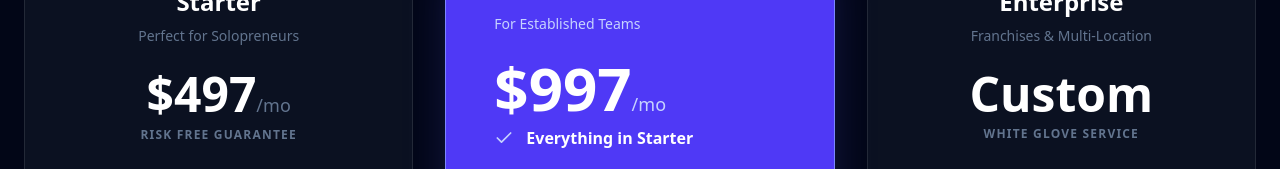
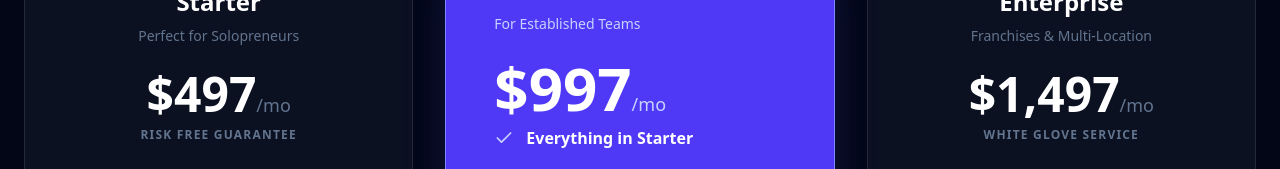
Before and after one commit to ayushsharmavlogs619-lang/brandverse, a Next.js app: page /pricing in a window 1280 px wide. Shown: the part 491-660 px from the top of the page. Built offline with nearby package versions, Linux system fonts and the light colour scheme; no server answers.

Commit message:
Finalize public Nexus pricing limits

```diff
--- a/app/pricing/page.tsx
+++ b/app/pricing/page.tsx
@@ -60,7 +60,7 @@ export default function PricingPage() {
           <div className="p-10 rounded-3xl bg-[#0b1121] border border-white/10 text-center hover:border-blue-500/30 transition-all">
             <h3 className="text-2xl font-bold mb-2 text-white">Enterprise</h3>
             <div className="text-sm text-slate-500 font-medium mb-6">Franchises & Multi-Location</div>
-            <div className="text-5xl font-black mb-2 text-white">Custom</div>
+            <div className="text-5xl font-black mb-2 text-white">$1,497<span className="text-lg text-slate-500 font-normal">/mo</span></div>
             <div className="text-xs text-slate-500 mb-8 uppercase tracking-widest font-semibold">White Glove Service</div>
             <ul className="text-slate-400 space-y-4 mb-10 text-left text-sm">
               <li className="flex items-center gap-3"><Check className="w-5 h-5 text-blue-500" /> Multi-location Routing Logic</li>
```
